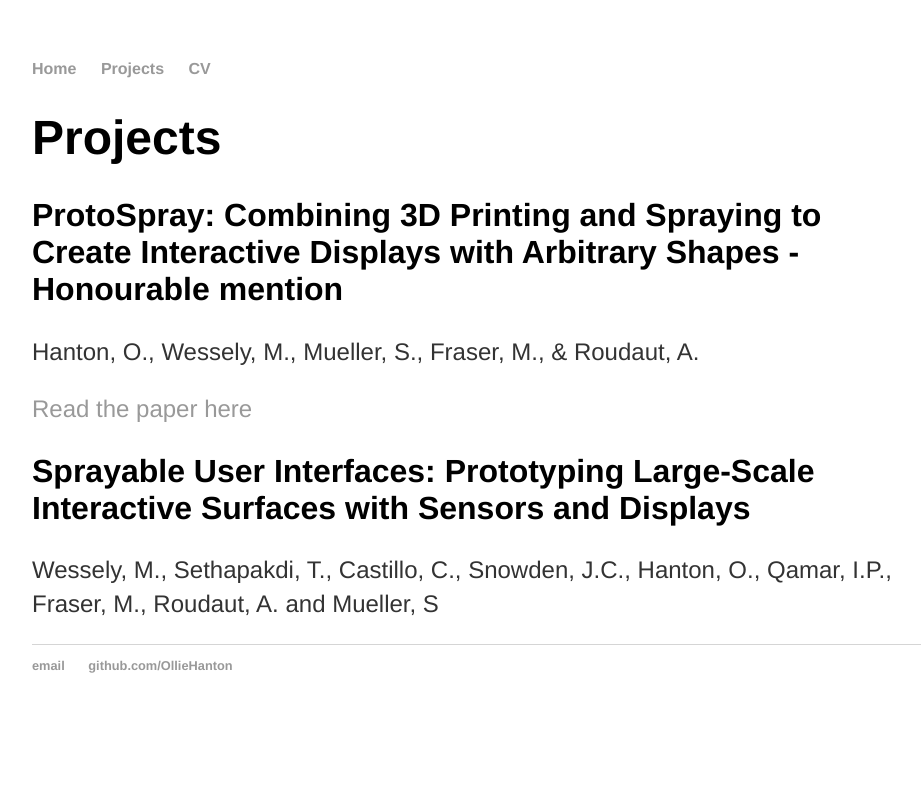
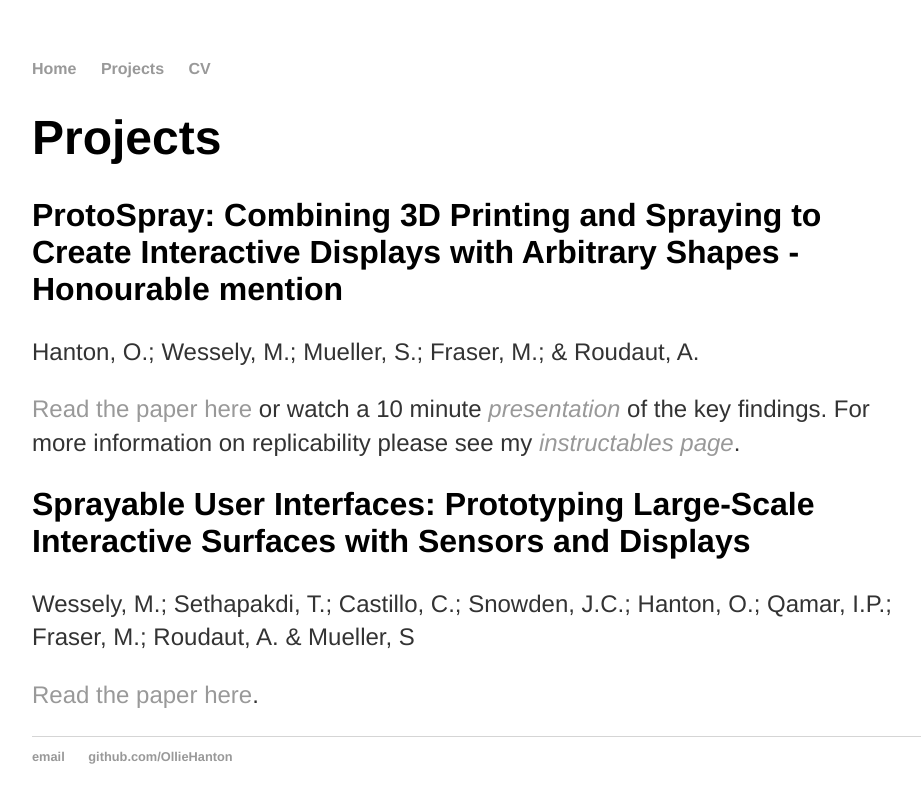
Before and after one commit to OllieHanton/olliehanton.github.io, a Jekyll site: the page built from projects.html, in a window 1280 px wide. Shown: the top 803 px of the page, without its empty margins (160-1081 px from the left). Built offline with Jekyll 4.4.1, drawn with Linux system fonts in a browser that asks for light colours.

Commit message:
Update projects.html

```diff
--- a/projects.html
+++ b/projects.html
@@ -5,17 +5,19 @@ title: Projects
 <div class="blurb">
 	<h1>Projects</h1>
 	<h2> ProtoSpray: Combining 3D Printing and Spraying to Create Interactive Displays with Arbitrary Shapes - Honourable mention </h2>
-	<p> Hanton, O., Wessely, M., Mueller, S., Fraser, M., & Roudaut, A.
+	<p> Hanton, O.; Wessely, M.; Mueller, S.; Fraser, M.; & Roudaut, A.
 	</p>
-	<!--The paper itself: -->
 
-	<!--For more information on replicability: -->
-
-
-	<p>	<a href="/ProtoSpray_Paper.pdf">Read the paper here</a>
+	<p>	<a href="/ProtoSpray_Paper.pdf">Read the paper here</a> or watch a 10 minute
+		<a href="https://www.youtube.com/watch?v=5WPqaVDVEmc&t=33s&ab_channel=ACMSIGCHI"><em>presentation</em></a> of the key findings.
+		For more information on replicability please see my
+		<a href="https://www.instructables.com/ProtoSpray-How-to-Make-Your-3D-Prints-Light-Up/"><em>instructables page</em></a>.
 	</p>
 
 	<h2> Sprayable User Interfaces: Prototyping Large-Scale Interactive Surfaces with Sensors and Displays </h2>
-	<p> Wessely, M., Sethapakdi, T., Castillo, C., Snowden, J.C., Hanton, O., Qamar, I.P., Fraser, M., Roudaut, A. and Mueller, S
+	<p> Wessely, M.; Sethapakdi, T.; Castillo, C.; Snowden, J.C.; Hanton, O.; Qamar, I.P.; Fraser, M.; Roudaut, A. & Mueller, S
+	</p>
+
+	<p>	<a href="/SprayableUI_Paper.pdf">Read the paper here</a>.
 	</p>
 </div><!-- /.blurb -->
```
